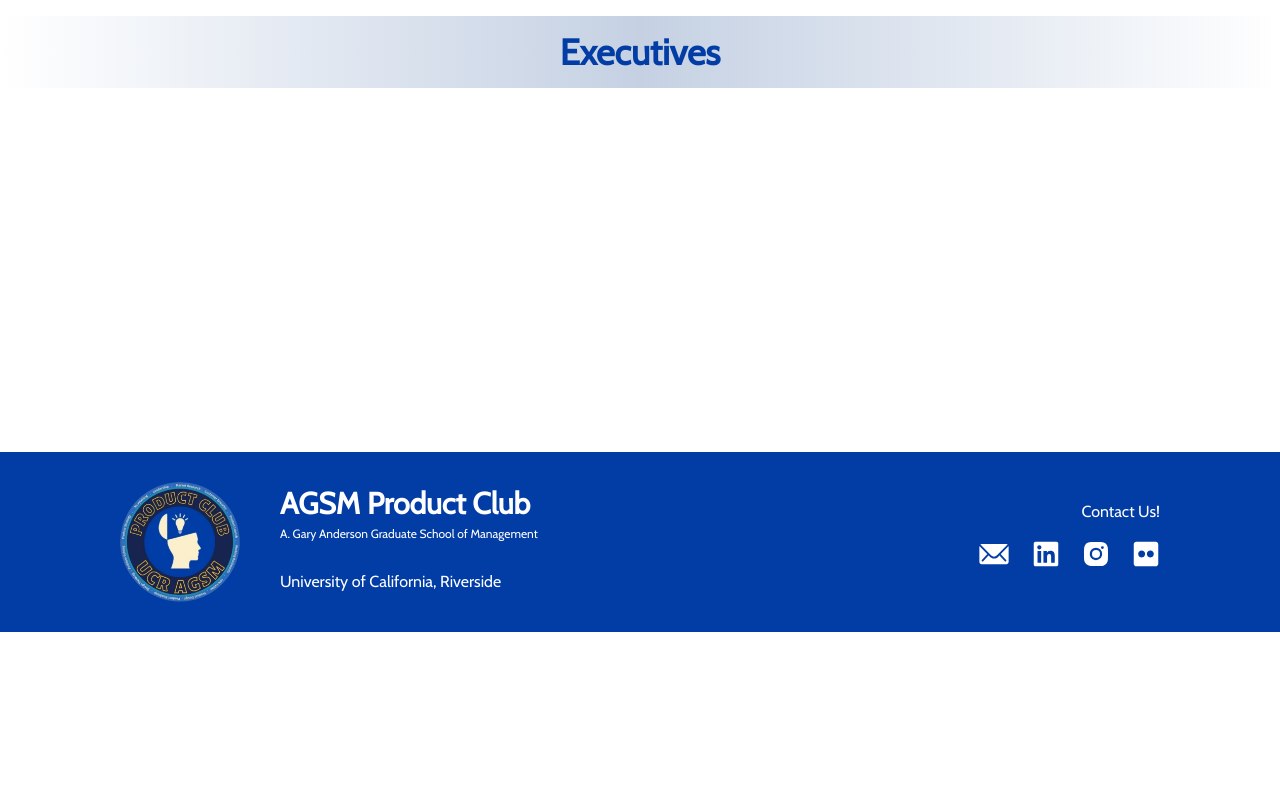
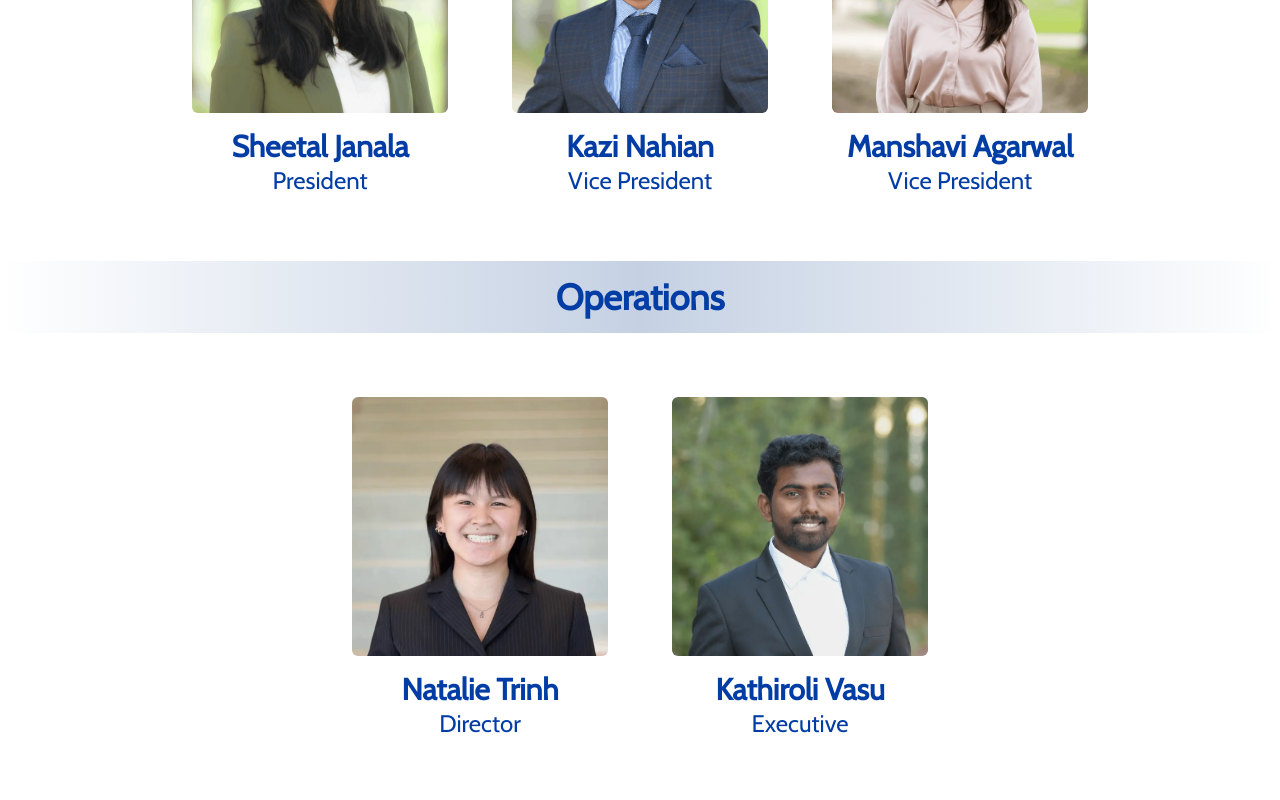
Before and after one commit to acm-ucr/agsm-website, a Next.js app: page /board in a window 1280 px wide. Shown: the part 460-1260 px from the top of the page. Before the commit the page ends 1092 px from the top, so only its background shows below. Built offline with nearby package versions, Linux system fonts and the light colour scheme.

Commit message:
Mapped cards onto the boards page

```diff
--- a/src/app/board/page.tsx
+++ b/src/app/board/page.tsx
@@ -1,9 +1,49 @@
 import Header from "@/components/board/Header";
+import BoardCard from "@/components/board/Card";
+// executives
+import Sheetal from "@/public/board/Sheetal.webp";
+import Kazi from "@/public/board/Kazi.webp";
+import Manshavi from "@/public/board/Manshavi.webp";
+// operations
+import Natalie from "@/public/board/Natalie.webp";
+import Kathiroli from "@/public/board/Kathiroli.webp";
+
+const executives = [
+  { image: Sheetal, name:"Sheetal Janala", position: "President"},
+  { image: Kazi, name:"Kazi Nahian", position: "Vice President"},
+  { image: Manshavi, name: "Manshavi Agarwal", position: "Vice President"}
+];
+
+const operations = [
+  { image: Natalie, name:"Natalie Trinh", position: "Director"},
+  { image: Kathiroli, name:"Kathiroli Vasu", position: "Executive"}
+];
 
 const Board = () => {
   return (
-    <div className="flex h-screen w-screen items-center justify-center">
+    <div className="flex flex-col gap-16 w-screen items-center justify-center py-16">
       <Header title="Executives" />
+      <div className="flex flex-row gap-16 w-full justify-center">
+        {executives.map((member) => (
+        <BoardCard
+          key={member.name}
+          image={member.image}
+          name={member.name}
+          position={member.position}
+        />
+      ))}
+      </div>
+      <Header title="Operations" />
+      <div className="flex flex-row gap-16 w-full justify-center">
+        {operations.map((member) => (
+        <BoardCard
+          key={member.name}
+          image={member.image}
+          name={member.name}
+          position={member.position}
+        />
+      ))}
+      </div>
     </div>
   );
 };
```
